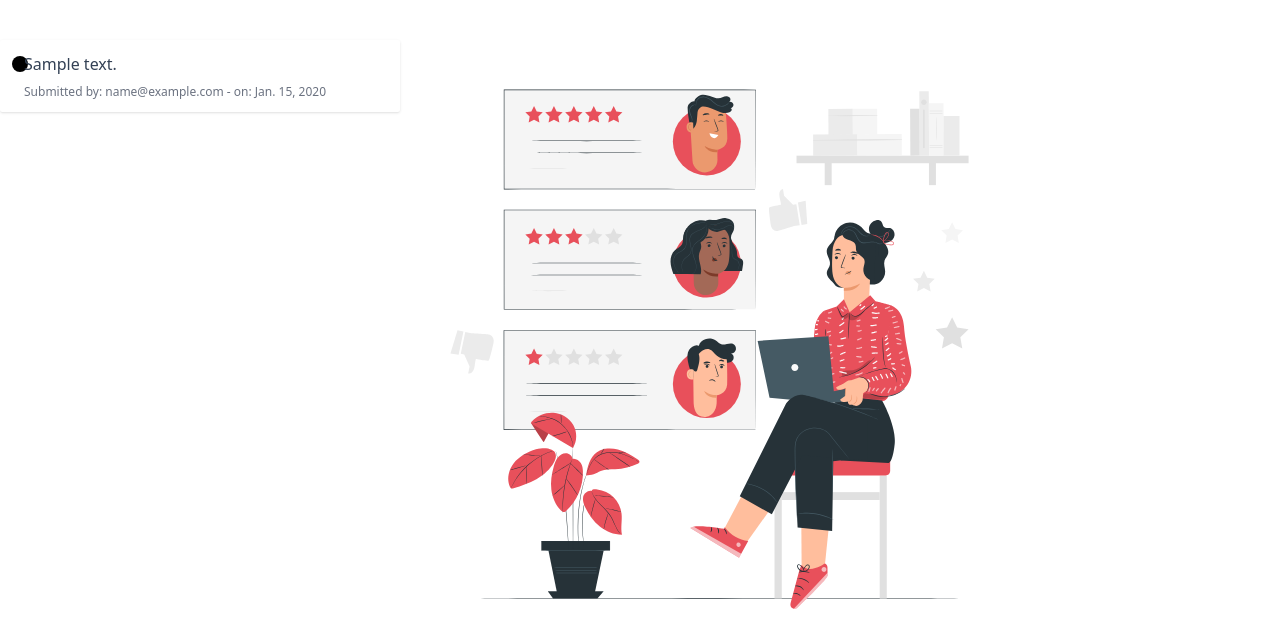
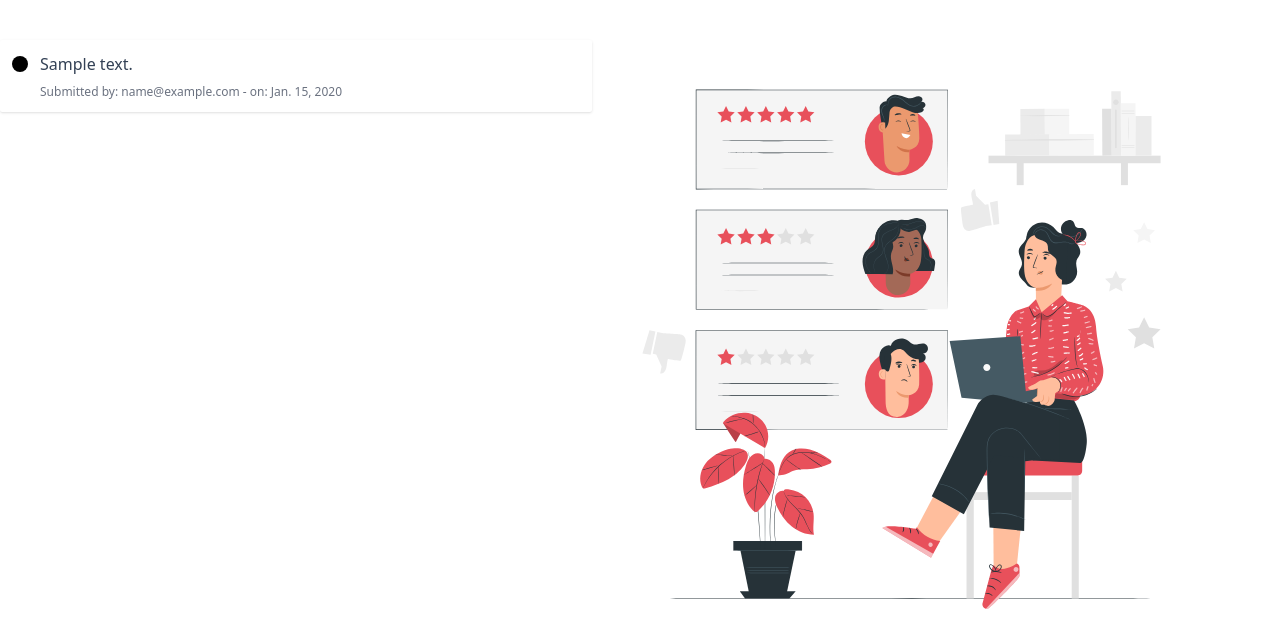
Before and after one commit to WilliamChavula/feedback_system, a Django app: page / in a window 1280 px wide. Shown: the part 60-691 px from the top of the page. Run offline with Django 4.2, Linux system fonts and the light colour scheme; tables that the repository leaves empty hold one stand-in row (values such as "Sample post").

Commit message:
some fixes

```diff
--- a/assets/styles/build/main.css
+++ b/assets/styles/build/main.css
@@ -645,6 +645,14 @@
   margin-top: 1rem;
 }
 
+.mr-1 {
+  margin-right: 0.25rem;
+}
+
+.mr-6 {
+  margin-right: 1.5rem;
+}
+
 .block {
   display: block;
 }
--- a/feedback/templates/feedback/partials/card.html
+++ b/feedback/templates/feedback/partials/card.html
@@ -3,7 +3,7 @@
        href="#">
 
         <!-- Icon -->
-        <div class="col-span-12 md:col-span-1 mr-2">
+        <div class="col-span-12 md:col-span-1 mr-6">
             <svg xmlns="http://www.w3.org/2000/svg" height="1em" viewBox="0 0 512 512">
                 <path d="M256 512A256 256 0 1 0 256 0a256 256 0 1 0 0 512z"></path>
             </svg>
```
Also changed, not shown: account/forms.py (+6 -5 lines).
